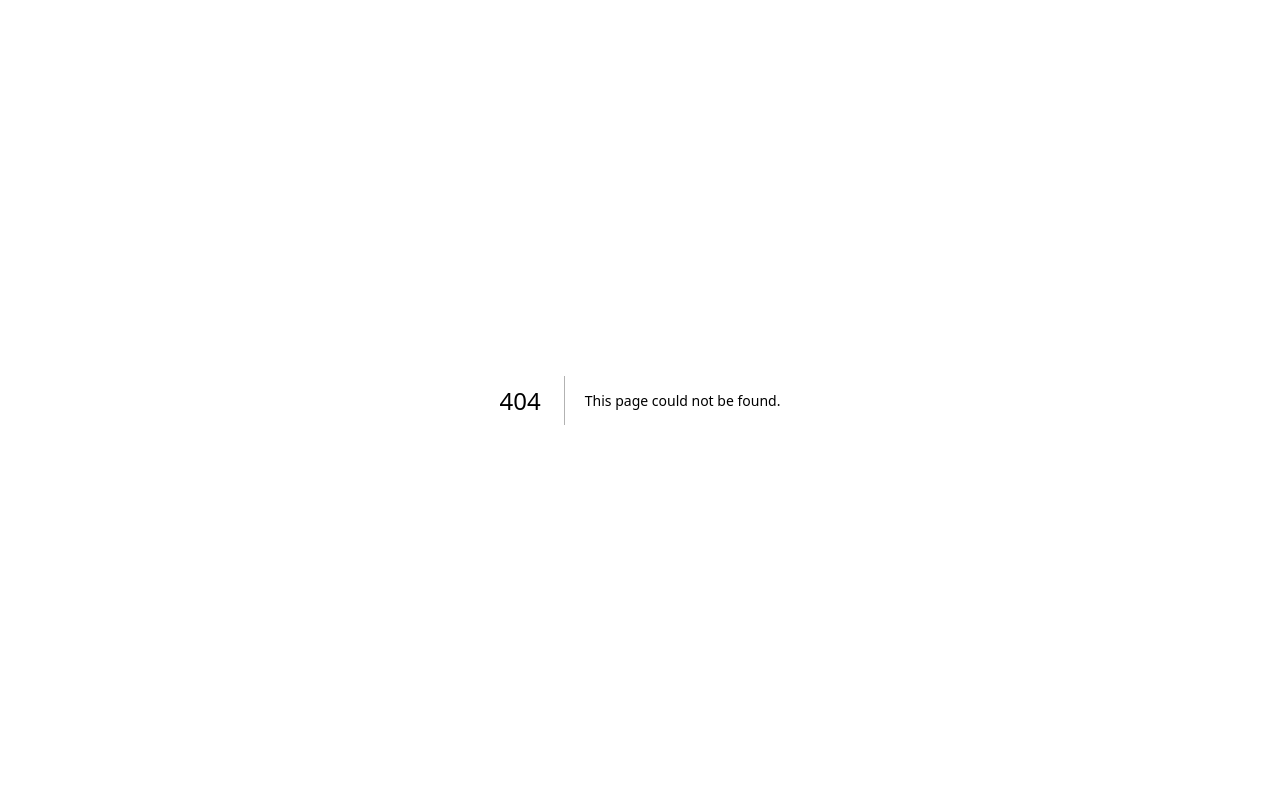
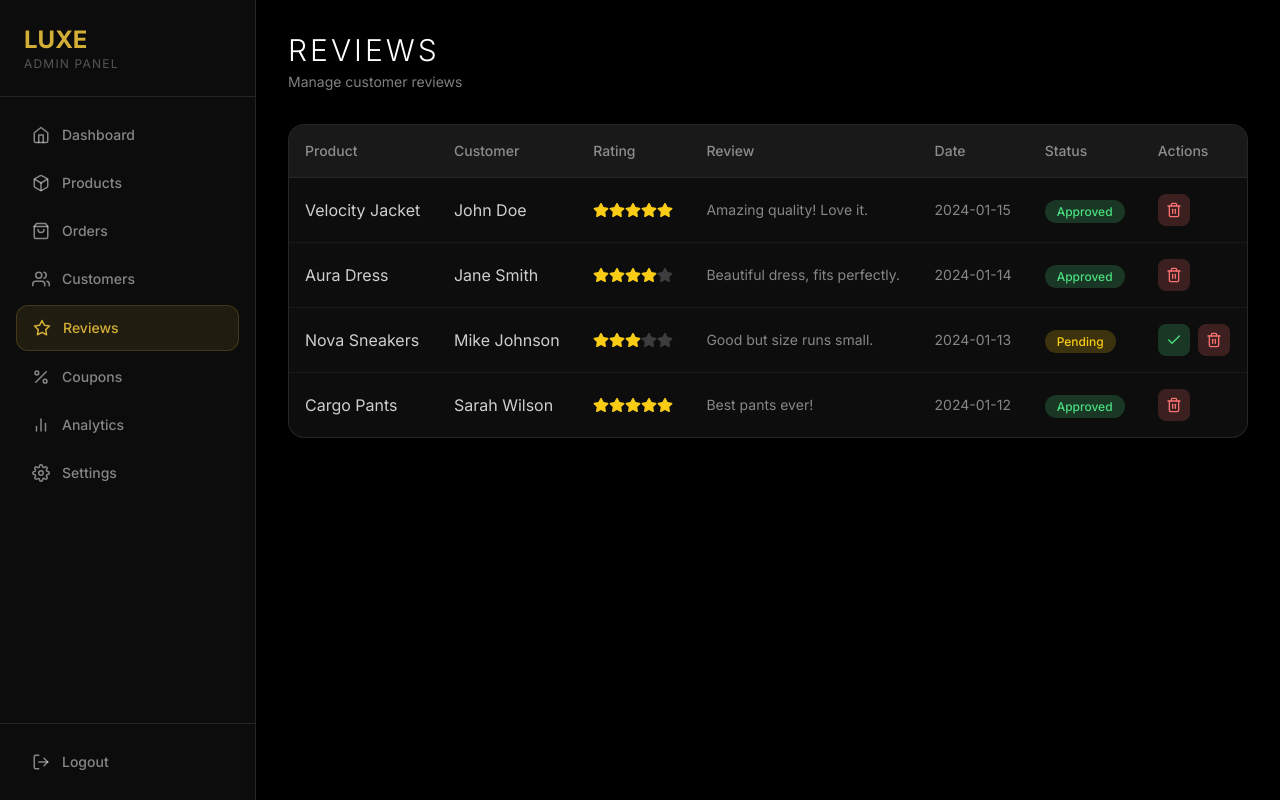
Before and after one commit to Sami1565/Cloth-by-Syed-, a Next.js app: page /admin/reviews in a window 1280 px wide. Before the commit this address had no page. Built offline with nearby package versions, Linux system fonts and the light colour scheme.

Commit message:
Add AdminReviews component for managing reviews

```diff
--- /dev/null
+++ b/app/admin/reviews/page.tsx
@@ -0,0 +1,100 @@
+'use client'
+
+import { useState } from 'react'
+import { FaStar, FaStarHalfAlt } from 'react-icons/fa'
+import { FiTrash2, FiCheck } from 'react-icons/fi'
+
+const reviews = [
+  { id: 1, product: 'Velocity Jacket', customer: 'John Doe', rating: 5, comment: 'Amazing quality! Love it.', date: '2024-01-15', status: 'Approved' },
+  { id: 2, product: 'Aura Dress', customer: 'Jane Smith', rating: 4, comment: 'Beautiful dress, fits perfectly.', date: '2024-01-14', status: 'Approved' },
+  { id: 3, product: 'Nova Sneakers', customer: 'Mike Johnson', rating: 3, comment: 'Good but size runs small.', date: '2024-01-13', status: 'Pending' },
+  { id: 4, product: 'Cargo Pants', customer: 'Sarah Wilson', rating: 5, comment: 'Best pants ever!', date: '2024-01-12', status: 'Approved' },
+]
+
+export default function AdminReviews() {
+  const [reviewList, setReviewList] = useState(reviews)
+
+  const handleDelete = (id: number) => {
+    if (confirm('Delete this review?')) {
+      setReviewList(reviewList.filter(r => r.id !== id))
+    }
+  }
+
+  const handleApprove = (id: number) => {
+    setReviewList(reviewList.map(r =>
+      r.id === id ? { ...r, status: 'Approved' } : r
+    ))
+  }
+
+  return (
+    <div>
+      <div className="flex justify-between items-center mb-8">
+        <div>
+          <h1 className="text-3xl font-light tracking-widest">REVIEWS</h1>
+          <p className="text-white/50 text-sm mt-1">Manage customer reviews</p>
+        </div>
+      </div>
+
+      <div className="bg-white/5 backdrop-blur-sm rounded-2xl border border-white/10 overflow-hidden">
+        <div className="overflow-x-auto">
+          <table className="w-full">
+            <thead className="bg-white/5">
+              <tr>
+                <th className="text-left p-4 text-white/50 text-sm font-medium">Product</th>
+                <th className="text-left p-4 text-white/50 text-sm font-medium">Customer</th>
+                <th className="text-left p-4 text-white/50 text-sm font-medium">Rating</th>
+                <th className="text-left p-4 text-white/50 text-sm font-medium">Review</th>
+                <th className="text-left p-4 text-white/50 text-sm font-medium">Date</th>
+                <th className="text-left p-4 text-white/50 text-sm font-medium">Status</th>
+                <th className="text-left p-4 text-white/50 text-sm font-medium">Actions</th>
+              </tr>
+            </thead>
+            <tbody>
+              {reviewList.map((review) => (
+                <tr key={review.id} className="border-t border-white/5 hover:bg-white/5 transition">
+                  <td className="p-4 text-white/80">{review.product}</td>
+                  <td className="p-4 text-white/80">{review.customer}</td>
+                  <td className="p-4">
+                    <div className="flex text-yellow-400">
+                      {[...Array(5)].map((_, i) => (
+                        <FaStar key={i} className={i < review.rating ? 'text-yellow-400' : 'text-white/20'} />
+                      ))}
+                    </div>
+                  </td>
+                  <td className="p-4 text-white/50 text-sm max-w-xs truncate">{review.comment}</td>
+                  <td className="p-4 text-white/50 text-sm">{review.date}</td>
+                  <td className="p-4">
+                    <span className={`px-3 py-1 rounded-full text-xs font-medium
+                      ${review.status === 'Approved' ? 'bg-green-400/20 text-green-400' :
+                        'bg-yellow-400/20 text-yellow-400'}`}
+                    >
+                      {review.status}
+                    </span>
+                  </td>
+                  <td className="p-4">
+                    <div className="flex gap-2">
+                      {review.status === 'Pending' && (
+                        <button
+                          onClick={() => handleApprove(review.id)}
+                          className="p-2 rounded-lg bg-green-400/20 text-green-400 hover:bg-green-400/30 transition"
+                        >
+                          <FiCheck />
+                        </button>
+                      )}
+                      <button
+                        onClick={() => handleDelete(review.id)}
+                        className="p-2 rounded-lg bg-red-400/20 text-red-400 hover:bg-red-400/30 transition"
+                      >
+                        <FiTrash2 />
+                      </button>
+                    </div>
+                  </td>
+                </tr>
+              ))}
+            </tbody>
+          </table>
+        </div>
+      </div>
+    </div>
+  )
+}
```
